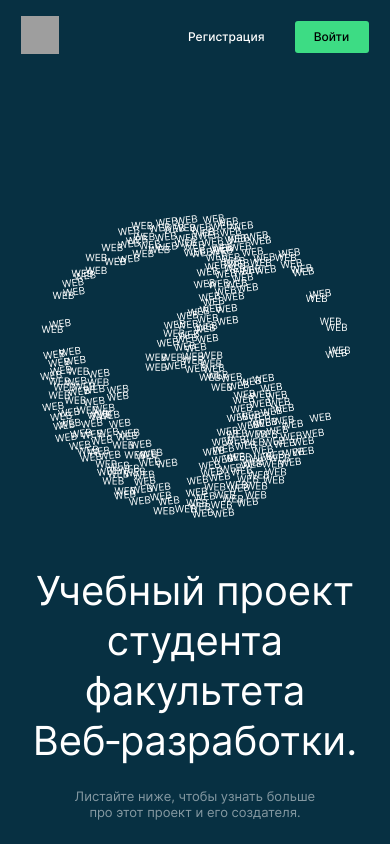
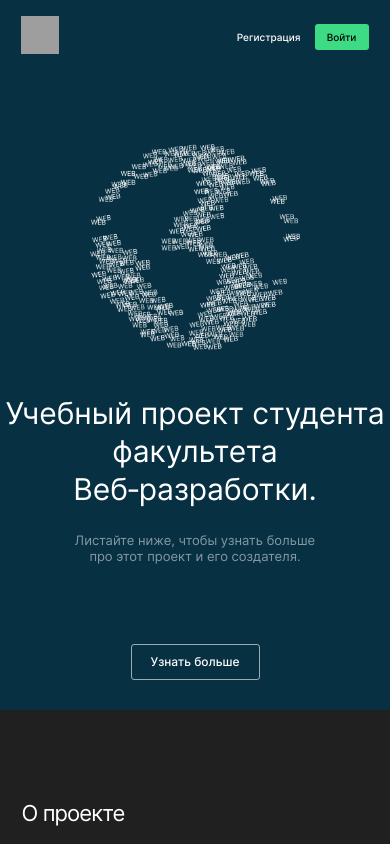
Before and after one commit to VeronaDracula/movies-explorer-frontend, a React (Create React App) app: page / in a window 390 px wide. Shown: the top 844 px of the page. Built offline with nearby package versions, Linux system fonts and the light colour scheme; grey boxes are pictures that could not be loaded.

Commit message:
promo 480

```diff
--- a/src/components/App/App.css
+++ b/src/components/App/App.css
@@ -25,6 +25,13 @@
 @media screen and (min-width: 1280px) {
   .page__content {
     max-width: 1140px;
-    margin: 0 auto;
   }
 }
+
+@media screen and (max-width: 480px) {
+  .page__content_type_promo {
+    max-width: 100%;
+  }
+
+
+}
--- a/src/components/Navigation/Navigation.css
+++ b/src/components/Navigation/Navigation.css
@@ -25,3 +25,22 @@
     line-height: 1.33;
     color: #000;
 }
+
+@media screen and (max-width: 480px) {
+    .navigation__link {
+        font-size: 10px;
+        line-height: 1.6;
+    }
+
+    .navigation__link_type_main {
+        margin-right: 14px;
+    }
+
+    .navigation__button {
+        height: 26px;
+        width: 54px;
+
+        font-size: 10px;
+        line-height: 1.6;
+    }
+}
--- a/src/components/Promo/Promo.css
+++ b/src/components/Promo/Promo.css
@@ -89,3 +89,34 @@
         max-width: 260px;
     }
 }
+
+@media screen and (max-width: 480px) {
+    .promo__container {
+        min-height: 636px;
+    }
+
+    .promo__content {
+        margin-top: 70px;
+    }
+
+    .promo__info {
+        margin-bottom: 80px;
+    }
+
+    .promo__img {
+        width: 210px;
+        height: 206px;
+        margin-bottom: 44px;
+    }
+
+    .promo__title {
+        font-size: 30px;
+        line-height: 1.27;
+        margin: 0 0 24px 0;
+    }
+
+    .promo__subtitle {
+        max-width: 260px;
+    }
+
+}
--- a/src/components/Promo/Promo.js
+++ b/src/components/Promo/Promo.js
@@ -6,7 +6,7 @@ import NavTab from '../NavTab/NavTab';
 function Promo() {
 
     return (
-        <div className="promo__container page__content">
+        <div className="promo__container page__content page__content_type_promo">
             <div className="promo__content">
                 <div className="promo__info">
                     <div className="promo__text">
```
